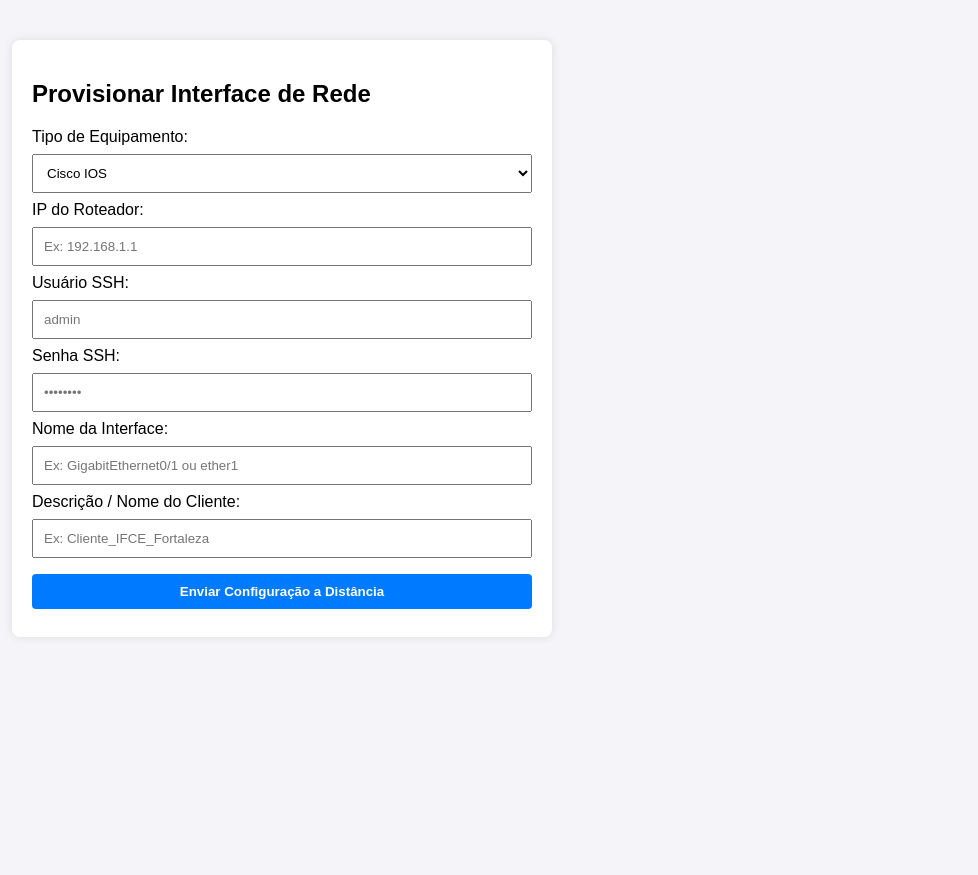
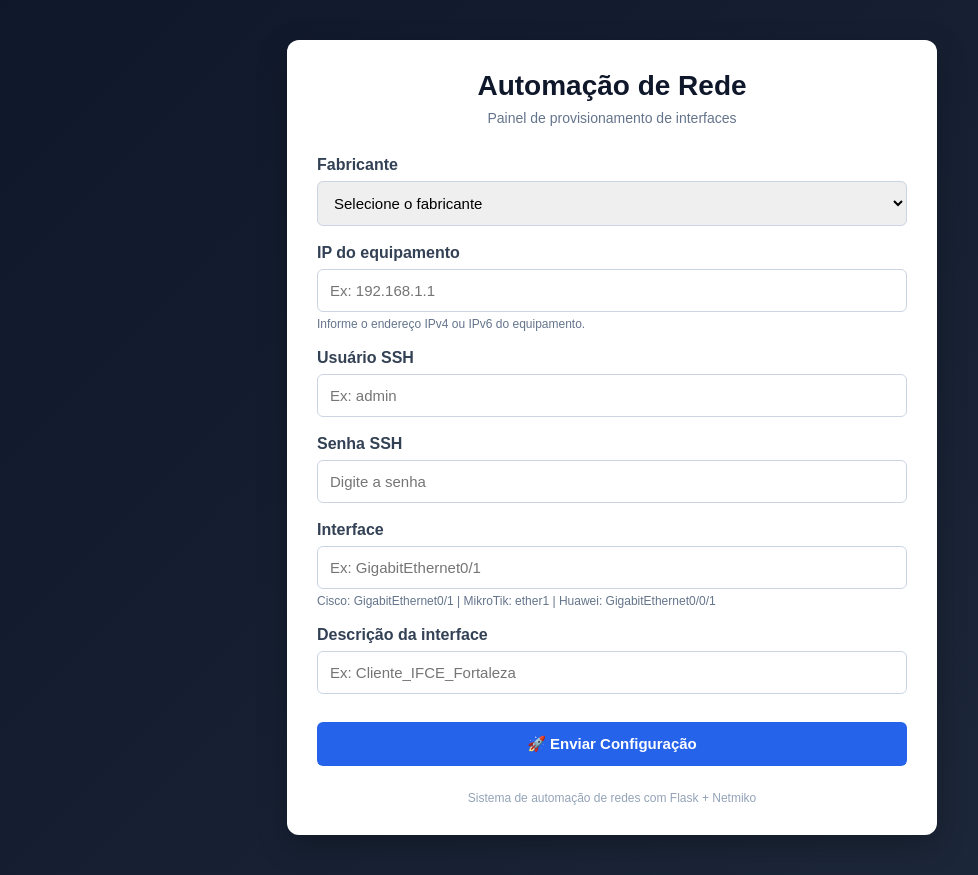
Before and after one commit to wrlbrunch/telecom-netdevops-dashboard, a Flask app: page / in a window 1280 px wide. Shown: the whole page, without its empty margins (28-1006 px from the left). Before the commit the page ends 609 px from the top, so only its background shows below. Run offline with Flask 3, Linux system fonts and the light colour scheme.

Commit message:
refactor: :zap: Separation of Responsibilities bt modules(SSH, Commands and Static CSS)

```diff
--- a/app.py
+++ b/app.py
@@ -1,62 +1,37 @@
 from flask import Flask, render_template, request
-from netmiko import ConnectHandler, NetmikoTimeoutException, NetmikoAuthenticationException
+from network.ssh_client import executar_configuracao
 
 app = Flask(__name__)
 
-@app.route('/')
+@app.route("/")
 def index():
-    return render_template('index.html')
+    return render_template("index.html")
 
-@app.route('/configurar', methods=['POST'])
+@app.route("/configurar", methods=["POST"])
 def configurar():
-    fabricante = request.form['fabricante']
-    ip_roteador = request.form['ip']
-    usuario = request.form['usuario']
-    senha = request.form['senha']
-    interface = request.form['interface']
-    descricao = request.form['descricao']
-
-    dispositivo = {
-        'device_type': fabricante,
-        'host': ip_roteador,
-        'username': usuario,
-        'password': senha,
-
-        'port': 22,
+    dados = {
+        "fabricante": request.form.get("fabricante"),
+        "ip": request.form.get("ip"),
+        "usuario": request.form.get("usuario"),
+        "senha": request.form.get("senha"),
+        "interface": request.form.get("interface"),
+        "descricao": request.form.get("descricao"),
     }
 
-    if fabricante == 'mikrotik_routeros':
-        comandos = [
-            f'/interface set [find name={interface}] comment="{descricao} - Configurado via Python Web"'
-        ]
-    elif fabricante == 'huawei_vrp':
-        comandos = [
-            f'interface {interface}',
-            f'description {descricao} - Configurado via Python Web',
-            'undo shutdown'
-        ]
-    else:
-        comandos = [
-            f'interface {interface}',
-            f'description {descricao} - Configurado via Python Web',
-            'no shutdown'
-        ]
+    # Validação de campos vazios
+    if not all(dados.values()):
+        return render_template("index.html", sucesso=False, resultado="Preencha todos os campos.")
 
-    try:
-        net_connect = ConnectHandler(**dispositivo)
-        output = net_connect.send_config_set(comandos)
-        net_connect.disconnect()
+    sucesso, mensagem = executar_configuracao(
+        fabricante=dados["fabricante"],
+        ip=dados["ip"],
+        usuario=dados["usuario"],
+        senha=dados["senha"],
+        interface=dados["interface"],
+        descricao=dados["descricao"],
+    )
 
-        mensagem = f"Sucesso!\n{output}"
+    return render_template("index.html", sucesso=sucesso, resultado=mensagem)
 
-    except NetmikoTimeoutException:
-        mensagem = f"Erro de Conexão: O roteador {ip_roteador} está inacessível ou fora do ar."
-    except NetmikoAuthenticationException:
-        mensagem = f"Erro de Autenticação: Usuário ou senha incorretos para {ip_roteador}."
-    except Exception as e:
-        mensagem = f"Erro inesperado no roteador {ip_roteador}: {str(e)}"
-
-    return render_template('index.html', resultado=mensagem)
-
-if __name__ == '__main__':
+if __name__ == "__main__":
     app.run(debug=True)
--- /dev/null
+++ b/network/ssh_client.py
@@ -0,0 +1,60 @@
+import ipaddress
+from netmiko import ConnectHandler
+from network.commands import obter_comandos
+
+FABRICANTES_PERMITIDOS = ["cisco_ios", "mikrotik_routeros", "huawei_vrp"]
+
+def validar_ip(ip: str) -> bool:
+    try:
+        ipaddress.ip_address(ip)
+        return True
+    except ValueError:
+        return False
+
+def executar_configuracao(fabricante: str, ip: str, usuario: str, senha: str, interface: str, descricao: str) -> tuple[bool, str]:
+    """
+    Executa a configuração no dispositivo de rede.
+    Retorna uma tupla (sucesso: bool, mensagem: str).
+    """
+    if not validar_ip(ip):
+        return False, f"IP inválido: {ip}"
+
+    if fabricante not in FABRICANTES_PERMITIDOS:
+        return False, "Fabricante não suportado."
+
+    comandos = obter_comandos(fabricante, interface, descricao)
+
+    dispositivo = {
+        "device_type": fabricante,
+        "host": ip,
+        "username": usuario,
+        "password": senha,
+        "port": 22,
+        "conn_timeout": 10,
+    }
+
+    net_connect = None
+    try:
+        net_connect = ConnectHandler(**dispositivo)
+
+        if fabricante == "mikrotik_routeros":
+            output = net_connect.send_command(comandos[0])
+        else:
+            output = net_connect.send_config_set(comandos)
+
+        mensagem = (
+            f"Configuração realizada com sucesso!\n\n"
+            f"Equipamento: {ip}\n"
+            f"Interface: {interface}\n"
+            f"Descrição: {descricao}\n\n"
+            f"Saída do equipamento:\n{output}"
+        )
+        return True, mensagem
+
+    except Exception as e:
+        mensagem = f"Falha ao configurar o equipamento.\n\nIP: {ip}\nErro: {str(e)}"
+        return False, mensagem
+
+    finally:
+        if net_connect:
+            net_connect.disconnect()
--- /dev/null
+++ b/static/css/style.css
@@ -0,0 +1,138 @@
+* {
+    box-sizing: border-box;
+}
+
+body {
+    margin: 0;
+    padding: 40px 20px;
+    font-family: Arial, sans-serif;
+    background: linear-gradient(135deg, #0f172a, #1e293b);
+    min-height: 100vh;
+    color: #1e293b;
+}
+
+.container {
+    width: 100%;
+    max-width: 650px;
+    margin: 0 auto;
+    background: #ffffff;
+    padding: 30px;
+    border-radius: 12px;
+    box-shadow: 0 10px 30px rgba(0, 0, 0, 0.25);
+}
+
+.header {
+    text-align: center;
+    margin-bottom: 30px;
+}
+
+.header h1 {
+    margin: 0;
+    color: #0f172a;
+    font-size: 28px;
+}
+
+.header p {
+    margin-top: 8px;
+    color: #64748b;
+    font-size: 14px;
+}
+
+.form-group {
+    margin-bottom: 18px;
+}
+
+label {
+    display: block;
+    margin-bottom: 7px;
+    font-weight: bold;
+    color: #334155;
+}
+
+input,
+select {
+    width: 100%;
+    padding: 12px;
+    border: 1px solid #cbd5e1;
+    border-radius: 6px;
+    font-size: 15px;
+    outline: none;
+    transition: 0.2s;
+}
+
+input:focus,
+select:focus {
+    border-color: #2563eb;
+    box-shadow: 0 0 0 3px rgba(37, 99, 235, 0.15);
+}
+
+.hint {
+    display: block;
+    margin-top: 5px;
+    color: #64748b;
+    font-size: 12px;
+}
+
+button {
+    width: 100%;
+    padding: 13px;
+    margin-top: 10px;
+    border: none;
+    border-radius: 6px;
+    background: #2563eb;
+    color: white;
+    font-size: 15px;
+    font-weight: bold;
+    cursor: pointer;
+    transition: 0.2s;
+}
+
+button:hover {
+    background: #1d4ed8;
+}
+
+button:active {
+    transform: scale(0.99);
+}
+
+.resultado {
+    margin-top: 25px;
+    padding: 18px;
+    border-radius: 8px;
+}
+
+.sucesso {
+    background: #ecfdf5;
+    border: 1px solid #10b981;
+    color: #065f46;
+}
+
+.erro {
+    background: #fef2f2;
+    border: 1px solid #ef4444;
+    color: #991b1b;
+}
+
+.resultado h3 {
+    margin-top: 0;
+    margin-bottom: 12px;
+}
+
+pre {
+    margin: 0;
+    padding: 12px;
+    background: #0f172a;
+    color: #e2e8f0;
+    border-radius: 6px;
+    overflow-x: auto;
+    white-space: pre-wrap;
+    word-wrap: break-word;
+    font-size: 13px;
+}
+
+.footer {
+    margin-top: 25px;
+    text-align: center;
+    color: #94a3b8;
+    font-size: 12px;
+}
--- a/templates/index.html
+++ b/templates/index.html
@@ -3,85 +3,71 @@
 
 <head>
     <meta charset="UTF-8">
+    <meta name="viewport" content="width=device-width, initial-scale=1.0">
     <title>Painel de Automação de Rede</title>
-    <style>
-        body {
-            font-family: Arial, sans-serif;
-            margin: 40px;
-            background-color: #f4f4f9;
-        }
-
-        .container {
-            max-width: 500px;
-            background: white;
-            padding: 20px;
-            border-radius: 8px;
-            box-shadow: 0 0 10px rgba(0, 0, 0, 0.1);
-        }
-
-        input,
-        select,
-        button {
-            width: 100%;
-            padding: 10px;
-            margin: 8px 0;
-            box-sizing: border-box;
-        }
-
-        button {
-            background-color: #007bff;
-            color: white;
-            border: none;
-            cursor: pointer;
-            border-radius: 4px;
-            font-weight: bold;
-        }
-
-        .alert {
-            padding: 10px;
-            background-color: #e2e2e2;
-            border-radius: 4px;
-            margin-top: 10px;
-            white-space: pre-wrap;
-        }
-    </style>
+    <link rel="stylesheet" href="{{ url_for('static', filename='css/style.css') }}">
 </head>
 
 <body>
     <div class="container">
-        <h2>Provisionar Interface de Rede</h2>
+        <div class="header">
+            <h1>Automação de Rede</h1>
+            <p>Painel de provisionamento de interfaces</p>
+        </div>
+
         <form action="/configurar" method="POST">
-            <label>Tipo de Equipamento:</label>
-            <select name="fabricante">
-                <option value="cisco_ios">Cisco IOS</option>
-                <option value="mikrotik_routeros">Mikrotik RouterOS</option>
-                <option value="huawei_vrp">Huawei VRP</option>
-            </select>
+            <div class="form-group">
+                <label for="fabricante">Fabricante</label>
+                <select id="fabricante" name="fabricante" required>
+                    <option value="">Selecione o fabricante</option>
+                    <option value="cisco_ios">Cisco IOS</option>
+                    <option value="mikrotik_routeros">MikroTik RouterOS</option>
+                    <option value="huawei_vrp">Huawei VRP</option>
+                </select>
+            </div>
 
-            <label>IP do Roteador:</label>
-            <input type="text" name="ip" placeholder="Ex: 192.168.1.1" required>
+            <div class="form-group">
+                <label for="ip">IP do equipamento</label>
+                <input type="text" id="ip" name="ip" placeholder="Ex: 192.168.1.1" required>
+                <span class="hint">Informe o endereço IPv4 ou IPv6 do equipamento.</span>
+            </div>
 
-            <label>Usuário SSH:</label>
-            <input type="text" name="usuario" placeholder="admin" required>
+            <div class="form-group">
+                <label for="usuario">Usuário SSH</label>
+                <input type="text" id="usuario" name="usuario" placeholder="Ex: admin" required autocomplete="username">
+            </div>
 
-            <label>Senha SSH:</label>
-            <input type="password" name="senha" placeholder="••••••••" required>
+            <div class="form-group">
+                <label for="senha">Senha SSH</label>
+                <input type="password" id="senha" name="senha" placeholder="Digite a senha" required
+                    autocomplete="current-password">
+            </div>
 
-            <label>Nome da Interface:</label>
-            <input type="text" name="interface" placeholder="Ex: GigabitEthernet0/1 ou ether1" required>
+            <div class="form-group">
+                <label for="interface">Interface</label>
+                <input type="text" id="interface" name="interface" placeholder="Ex: GigabitEthernet0/1" required>
+                <span class="hint">Cisco: GigabitEthernet0/1 | MikroTik: ether1 | Huawei: GigabitEthernet0/0/1</span>
+            </div>
 
-            <label>Descrição / Nome do Cliente:</label>
-            <input type="text" name="descricao" placeholder="Ex: Cliente_IFCE_Fortaleza" required>
+            <div class="form-group">
+                <label for="descricao">Descrição da interface</label>
+                <input type="text" id="descricao" name="descricao" placeholder="Ex: Cliente_IFCE_Fortaleza"
+                    maxlength="100" required>
+            </div>
 
-            <button type="submit">Enviar Configuração a Distância</button>
+            <button type="submit">🚀 Enviar Configuração</button>
         </form>
 
         {% if resultado %}
-        <div class="alert">
-            <strong>Resultado:</strong>
+        <div class="resultado {% if sucesso %}sucesso{% else %}erro{% endif %}">
+            <h3>{% if sucesso %}✅ Configuração concluída{% else %}❌ Erro na configuração{% endif %}</h3>
             <pre>{{ resultado }}</pre>
         </div>
         {% endif %}
+
+        <div class="footer">
+            Sistema de automação de redes com Flask + Netmiko
+        </div>
     </div>
 </body>
 
```
Also changed, not shown: network/command.py (added, +21 -0 lines), network/__init__.py (added).
